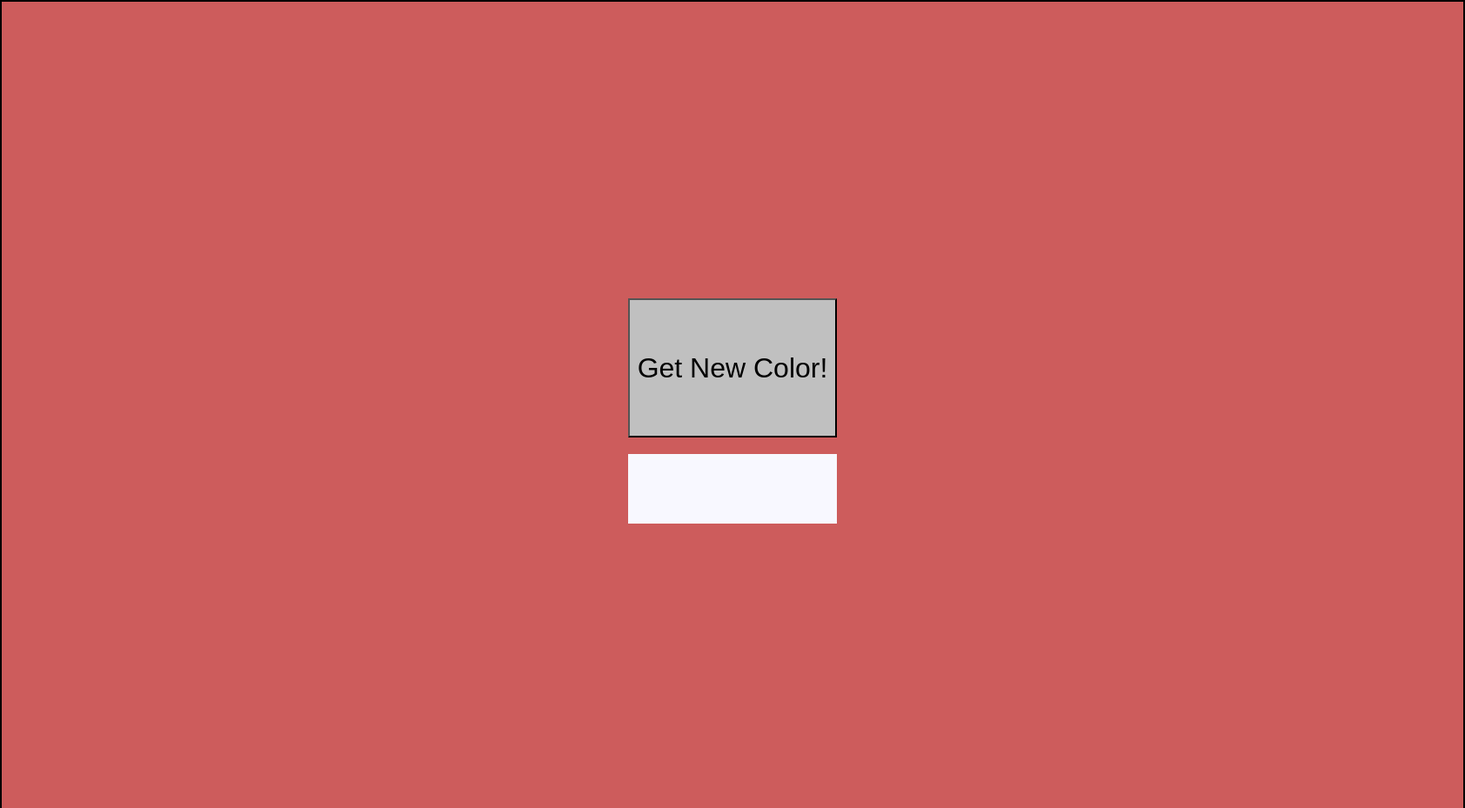
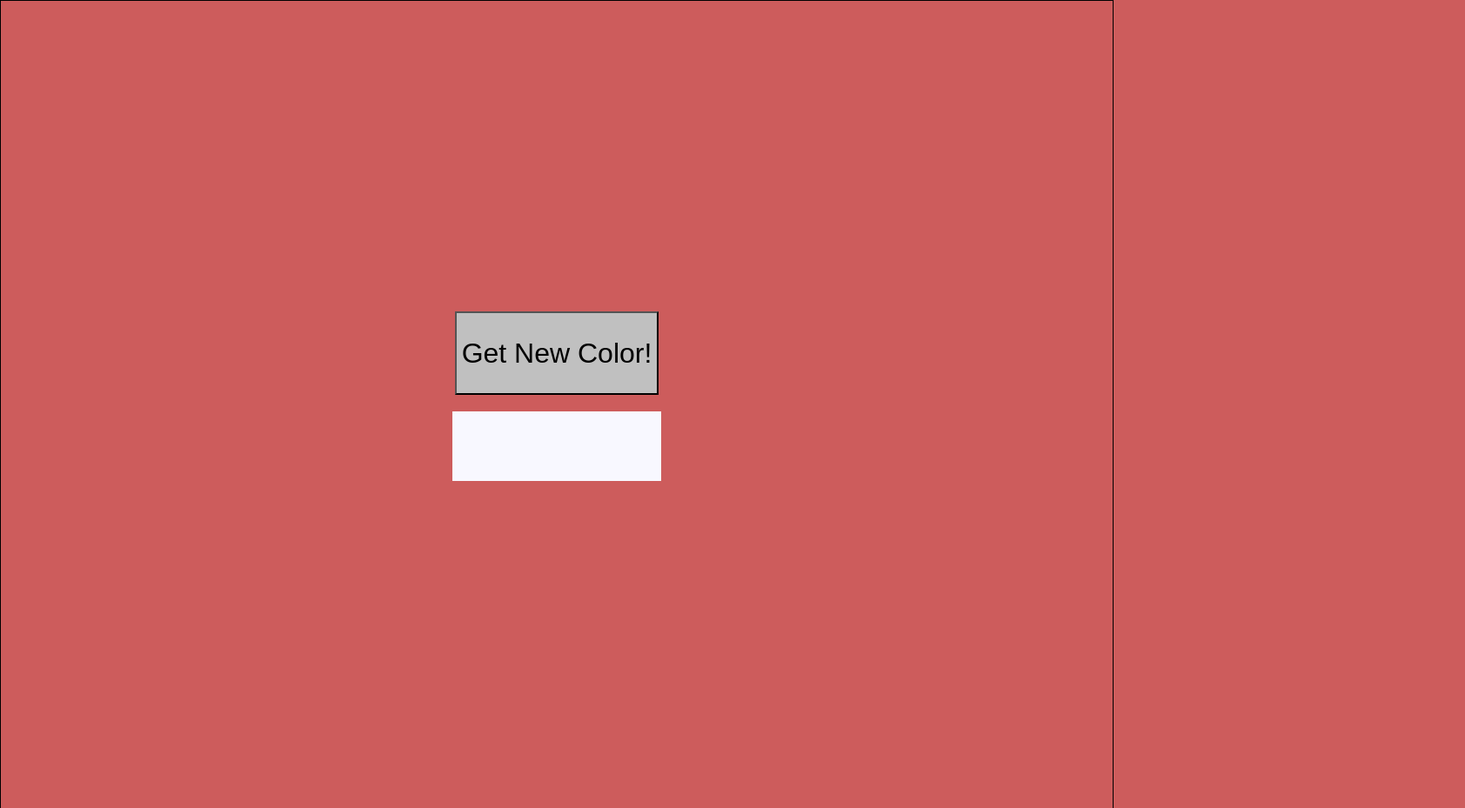
Before and after one commit to bz47/Color-Generator, a plain HTML site: page index.html in a window 1280 px wide. Shown: the top 929 px of the page at 87% size, 1684 px wide, since content can reach past the window. Drawn offline with Linux system fonts and the light colour scheme.

Commit message:
css styling

```diff
--- a/randomColor.css
+++ b/randomColor.css
@@ -1,5 +1,8 @@
 body {
   margin: 0 auto;
+  display: flex;
+  justify-content: center;
+  align-items: center;
   background-color: indianred;
 }
 
@@ -8,17 +11,18 @@ body {
   flex-direction: column;
   justify-content: center;
   align-items: center;
-  height: 60rem;
-  width: 105rem;
-  border: solid black 2px;
+  width: 100%;
+  min-width: fit-content;
+  padding: 5%;
+  height: 100vh;
+  border: solid black 1px;
 }
 
 #button {
-  height: 10rem;
-  width: 15rem;
+  min-width: fit-content;
+  height: clamp(3rem, 6rem, 8rem);
   font-size: 2rem;
   background-color: silver;
-  color: rgb(red, green, blue);
 }
 
 button:hover {
```
